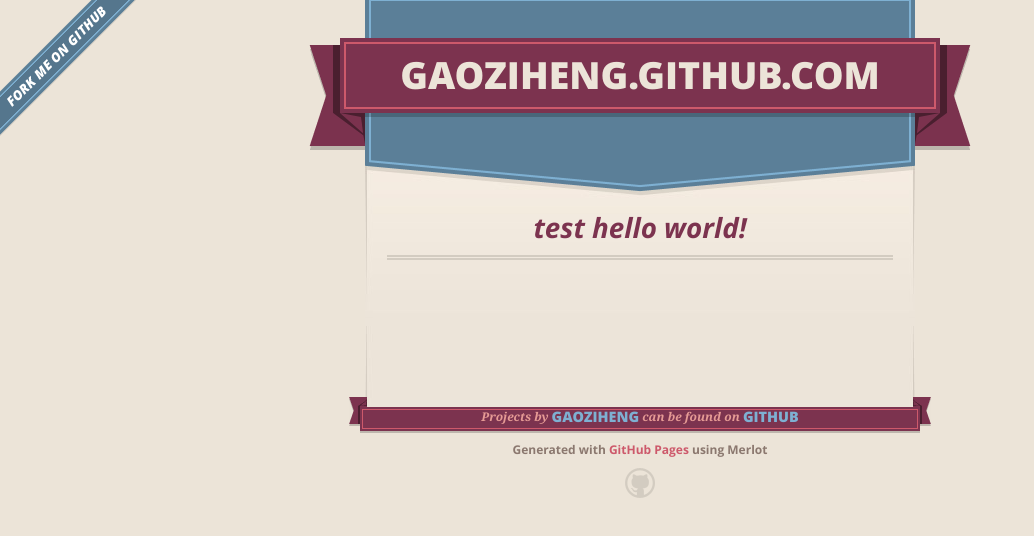
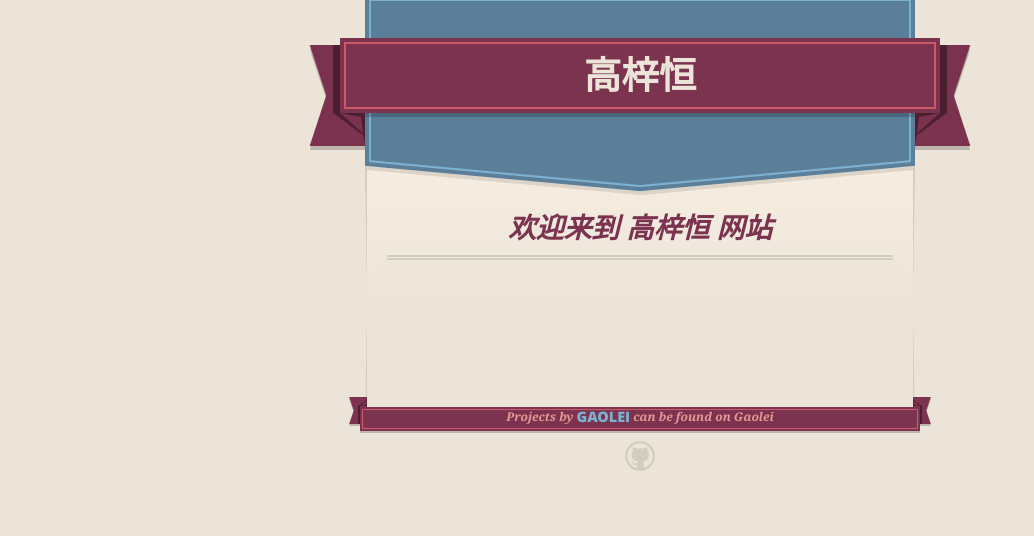
Before and after one commit to gaoziheng/gaoziheng.github.com, a plain HTML site: page index.html in a window 1280 px wide. Shown: the whole page, without its empty margins (0-1034 px from the left). Drawn offline with nearby package versions, Linux system fonts and the light colour scheme.

Commit message:
Update index.html

```diff
--- a/index.html
+++ b/index.html
@@ -17,17 +17,17 @@
         $('#main_content').headsmart()
       })
     </script>
-    <title>Gaoziheng.GitHub.com by gaoziheng</title>
+    <title>gaoziheng</title>
   </head>
 
   <body>
-    <a id="forkme_banner" href="https://github.com/gaoziheng">View on GitHub</a>
+
     <div class="shell">
 
       <header>
         <span class="ribbon-outer">
           <span class="ribbon-inner">
-            <h1>Gaoziheng.GitHub.com</h1>
+            <h1>高梓恒</h1>
             <h2></h2>
           </span>
           <span class="left-tail"></span>
@@ -46,18 +46,19 @@
 
       <section id="main_content">
         <h1>
-<a id="test-hello-world" class="anchor" href="#test-hello-world" aria-hidden="true"><span class="octicon octicon-link"></span></a>test hello world!</h1>
+<a id="test-hello-world" class="anchor" href="#test-hello-world" aria-hidden="true">
+        <span class="octicon octicon-link"></span></a>欢迎来到 高梓恒 网站</h1>
       </section>
 
       <footer>
         <span class="ribbon-outer">
           <span class="ribbon-inner">
-            <p>Projects by <a href="https://github.com/gaoziheng">gaoziheng</a> can be found on <a href="https://github.com/gaoziheng">GitHub</a></p>
+            <p>Projects by <a href="http://www.gaoziheng.com">gaolei</a> can be found on Gaolei</p>
           </span>
           <span class="left-tail"></span>
           <span class="right-tail"></span>
         </span>
-        <p>Generated with <a href="http://pages.github.com">GitHub Pages</a> using Merlot</p>
+        <p></p>
         <span class="octocat"></span>
       </footer>
 
```
